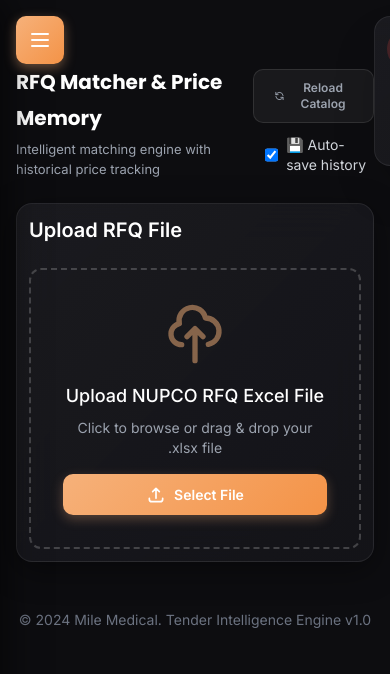
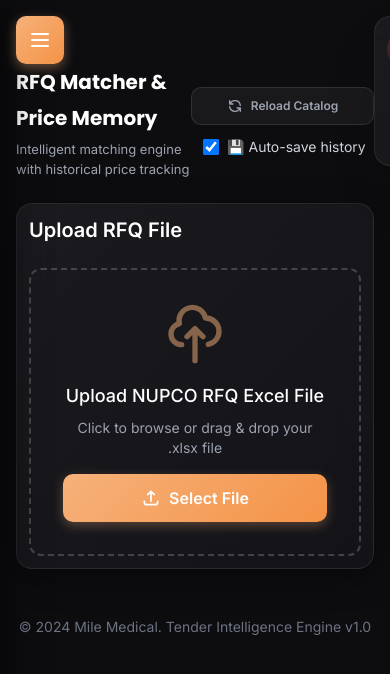
Before and after one commit to malmedlej/mile-medical-dashboard, a plain HTML site: page tie/matcher.html in a window 390 px wide. Drawn offline with nearby package versions, Linux system fonts and the light colour scheme; no server answers.

Commit message:
fix(mobile): improve mobile UX for RFQ Matcher
- Remove text cursor from headings (prevent writing indicator)
- Add touch event handlers for mobile file upload
- Make entire upload zone clickable/tappable on mobile
- Improve mobile button layout and responsiveness
- Add proper touch-action and tap-highlight styles
- Stack header buttons vertically on mobile
- Increase button size for better touch targets (48px min)

Fixes mobile upload issues and cursor indicator display

```diff
--- a/tie/css/style.css
+++ b/tie/css/style.css
@@ -15,7 +15,7 @@
 }
 
 /* Allow text selection only for actual text content and inputs */
-p, span, h1, h2, h3, h4, h5, h6,
+p, span,
 input, textarea,
 [contenteditable="true"],
 .selectable-text {
@@ -24,6 +24,15 @@
     -moz-user-select: text;
     -ms-user-select: text;
     cursor: text;
+}
+
+/* Headings should NOT have text cursor - they're display elements */
+h1, h2, h3, h4, h5, h6 {
+    user-select: none !important;
+    -webkit-user-select: none !important;
+    -moz-user-select: none !important;
+    -ms-user-select: none !important;
+    cursor: default !important;
 }
 
 /* Explicitly prevent selection on logo and header elements */
@@ -360,6 +369,52 @@
         font-size: 12px;
         padding: 8px 16px;
     }
+
+    /* Mobile Upload Zone - Better Touch Support */
+    #uploadZone {
+        cursor: pointer !important;
+        -webkit-tap-highlight-color: rgba(246, 177, 122, 0.2);
+        touch-action: manipulation;
+        min-height: 200px;
+        display: flex;
+        align-items: center;
+        justify-content: center;
+    }
+
+    #uploadBtn {
+        cursor: pointer !important;
+        -webkit-tap-highlight-color: rgba(246, 177, 122, 0.3);
+        touch-action: manipulation;
+        min-height: 48px;
+        font-size: 16px !important;
+        padding: 12px 24px !important;
+        pointer-events: auto !important;
+    }
+
+    #uploadZone:active {
+        transform: scale(0.98);
+    }
+
+    #uploadBtn:active {
+        transform: scale(0.95);
+    }
+
+    /* Mobile Header - Stack buttons vertically */
+    header .flex.items-center.space-x-3 {
+        flex-direction: column;
+        align-items: flex-start !important;
+        gap: 12px;
+        width: 100%;
+    }
+
+    header .flex.items-center.space-x-3 > * {
+        width: 100%;
+    }
+
+    #reloadCatalogBtn {
+        width: 100% !important;
+        justify-content: center;
+    }
 }
 
 @media (max-width: 480px) {
--- a/tie/js/matcher-v3.1.js
+++ b/tie/js/matcher-v3.1.js
@@ -168,13 +168,43 @@
         });
     }
 
-    // Upload button click
-    uploadBtn.addEventListener('click', () => fileInput.click());
+    // Upload button click - works for both desktop and mobile
+    uploadBtn.addEventListener('click', (e) => {
+        e.preventDefault();
+        e.stopPropagation();
+        fileInput.click();
+    });
+
+    // Add touch event for mobile
+    uploadBtn.addEventListener('touchend', (e) => {
+        e.preventDefault();
+        e.stopPropagation();
+        fileInput.click();
+    });
+
+    // Upload zone click - make entire zone clickable on mobile
+    uploadZone.addEventListener('click', (e) => {
+        // Only trigger if clicking the zone itself, not the button
+        if (e.target === uploadZone || e.target.closest('#uploadPrompt')) {
+            e.preventDefault();
+            fileInput.click();
+        }
+    });
+
+    // Upload zone touch event for mobile
+    uploadZone.addEventListener('touchend', (e) => {
+        // Only trigger if touching the zone itself, not the button
+        if (e.target === uploadZone || e.target.closest('#uploadPrompt')) {
+            e.preventDefault();
+            e.stopPropagation();
+            fileInput.click();
+        }
+    });
 
     // File input change
     fileInput.addEventListener('change', handleFileUpload);
 
-    // Drag and drop handlers
+    // Drag and drop handlers (for desktop)
     uploadZone.addEventListener('dragover', (e) => {
         e.preventDefault();
         e.stopPropagation();
```
